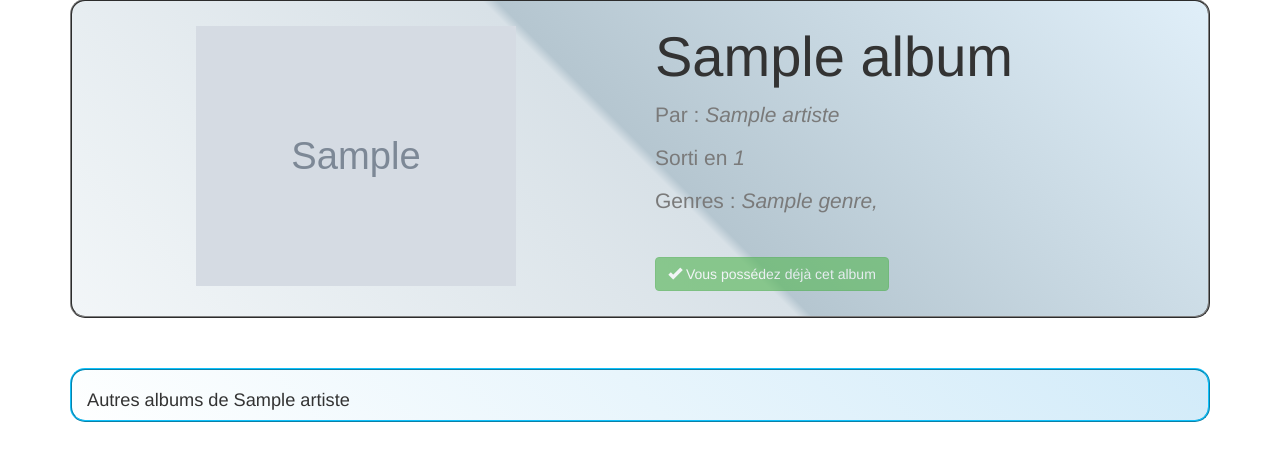
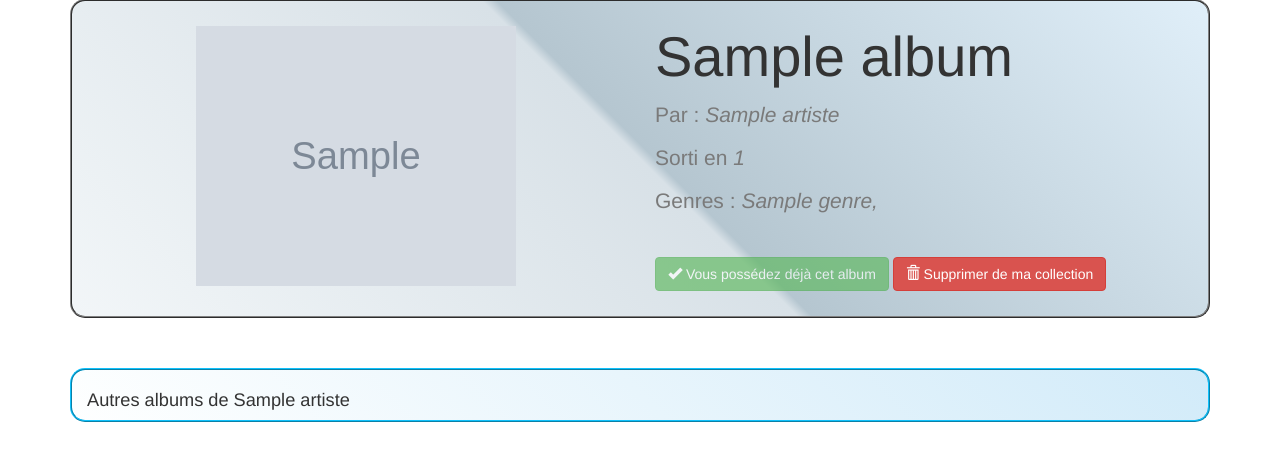
Before and after one commit to jules-larue/myJukebox, a Flask app: page /albums/album/1 in a window 1280 px wide. Shown: the part 151-612 px from the top of the page. Run offline with Flask 2, Linux system fonts and the light colour scheme; a user stored in the database is signed in; tables that the repository leaves empty hold one stand-in row (values such as "Sample post"); grey boxes marked "Sample" are stand-in pictures; some libraries are stand-ins or nearby versions.

Commit message:
ajout bouton suppression titre de sa collection personnelle

```diff
--- a/app/templates/album_page.html
+++ b/app/templates/album_page.html
@@ -39,6 +39,8 @@
     {% elif current_user.is_authenticated and deja_possede %} <!-- Utilisateur connecté qui possède l'album dans sa bibliothèque -->
     <a class="ajout btn btn-success" disabled="disabled"><span class="glyphicon glyphicon-ok"></span> Vous possédez déjà cet album</a>
 
+    <a class="ajout btn btn-danger"><span class="glyphicon glyphicon-trash"></span> Supprimer de ma collection</a><!-- supprimer le titre de la collection -->
+
     {% else %} <!-- Utilisateur connecté qui ne possède pas l'album -->
     <a class="ajout btn btn-success" href="{{ url_for('ajout_album_bibliotheque', idAlbum=album.id) }}"><span class="glyphicon glyphicon-heart-empty"></span> Ajouter à ma collection</a>
 
```
